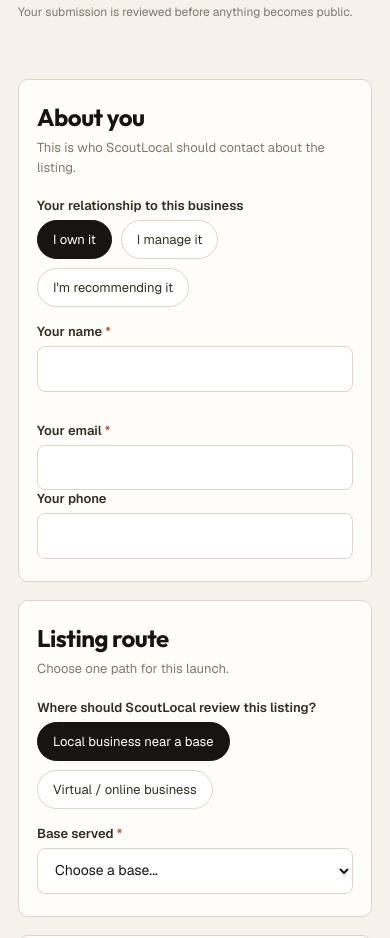
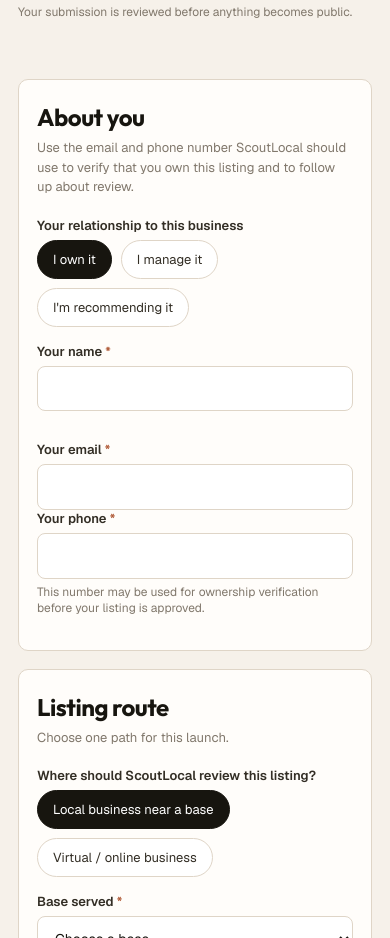
Before and after one commit to claritybyleanna/scoutlocal-website, a website: page partners/amse/list/index.html in a window 390 px wide. Shown: the part 929-1867 px from the top of the page. Drawn offline with nearby package versions, Linux system fonts and the light colour scheme.

Commit message:
fix: require AMSE contact phone for verification

```diff
--- a/partners/amse/list/index.html
+++ b/partners/amse/list/index.html
@@ -82,7 +82,7 @@
         <form class="amse-form" id="amseForm" novalidate>
           <div class="fieldset">
             <h2>About you</h2>
-            <p class="hint">This is who ScoutLocal should contact about the listing.</p>
+            <p class="hint">Use the email and phone number ScoutLocal should use to verify that you own this listing and to follow up about review.</p>
             <div class="field">
               <label class="lbl">Your relationship to this business</label>
               <div class="chip-row" role="radiogroup">
@@ -95,7 +95,7 @@
               <div class="field"><label class="lbl" for="submitter_name">Your name <span class="req">*</span></label><input type="text" id="submitter_name" name="submitter_name" autocomplete="name" required></div>
               <div class="field"><label class="lbl" for="submitter_email">Your email <span class="req">*</span></label><input type="email" id="submitter_email" name="submitter_email" autocomplete="email" required></div>
             </div>
-            <div class="field"><label class="lbl" for="submitter_phone">Your phone</label><input type="tel" id="submitter_phone" name="submitter_phone" autocomplete="tel"></div>
+            <div class="field"><label class="lbl" for="submitter_phone">Your phone <span class="req">*</span></label><input type="tel" id="submitter_phone" name="submitter_phone" autocomplete="tel" required><p class="sub">This number may be used for ownership verification before your listing is approved.</p></div>
           </div>
 
           <div class="fieldset">
@@ -437,6 +437,7 @@
       var businessType = checkedValue("business_type") || "local";
       if (!val("submitter_name")) return setMsg("Please add your name.", true);
       if (!val("submitter_email")) return setMsg("Please add your email.", true);
+      if (!val("submitter_phone")) return setMsg("Please add your phone number so we can verify this listing.", true);
       if (!val("name")) return setMsg("Please add the business name.", true);
       if (businessType === "local" && !val("base_id")) return setMsg("Please choose the base this business serves.", true);
       if (businessType === "local" && val("base_id") === "__other" && !val("other_base_text")) return setMsg("Please tell us the base or location.", true);
```
